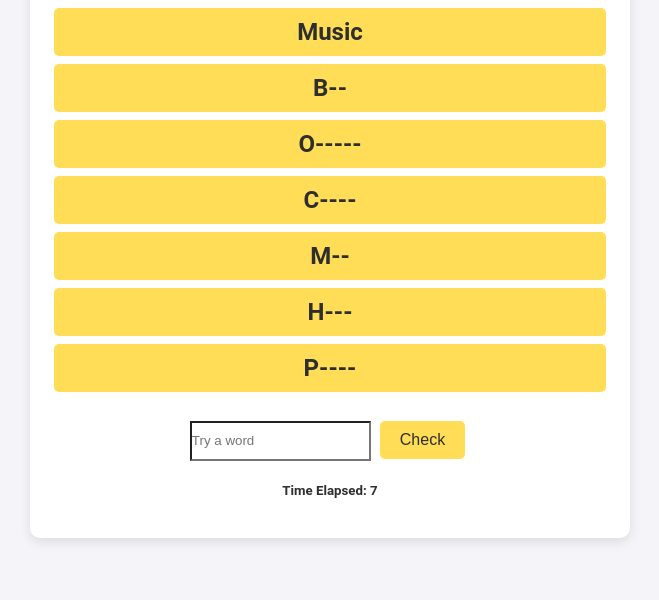
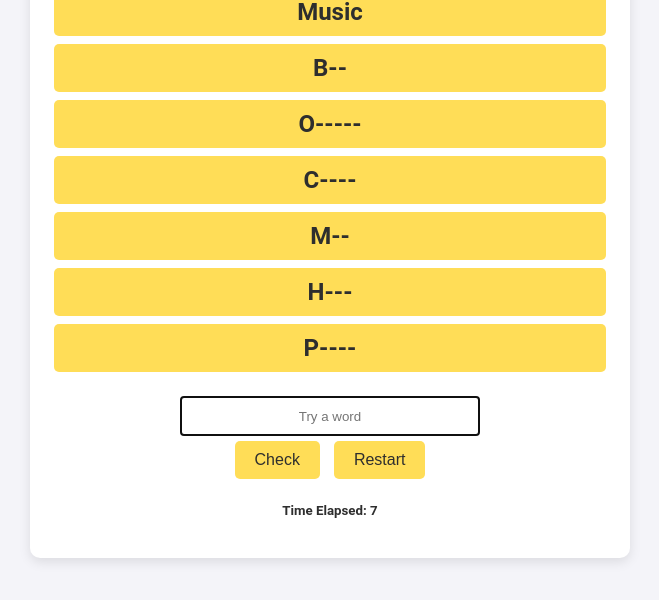
Before and after one commit to tevBoyz/Word-Chain, a plain HTML site: page index.html in a window 1280 px wide. Both pictures are taken after a click on the button "Check". Shown: the part 168-768 px from the top of the page, without its empty margins (310-969 px from the left). Drawn offline with Linux system fonts and the light colour scheme.

Commit message:
Added autofocus
autofocus, restart option, and removed autofill

```diff
--- a/index.html
+++ b/index.html
@@ -31,8 +31,11 @@
             class="wordin"
             placeholder="Try a word"
             autocomplete="off"
+            autofocus
           />
+          <br />
           <button class="button check">Check</button>
+          <button class="button check" onclick="restart()">Restart</button>
           <br /><br />
           <h5 class="timer"></h5>
         </div>
--- a/script.js
+++ b/script.js
@@ -104,6 +104,8 @@ var currentWordIndex = 1;
 var currentLetterIndex = 1;
 var time = 0;
 var timer;
+var input;
+
 
 var inputField = document.querySelector('.wordin');
 inputField.addEventListener('keydown', (event)=>{
@@ -120,9 +122,10 @@ checkButton.addEventListener('click', ()=>{
 })
 
 function check(){
-  var input = document.querySelector('.wordin');
+  input = document.querySelector('.wordin');
   var playerIn = input.value.toLowerCase();
-  input.value = ''
+  input.value = '';
+  input.focus();
 
   var currentWord = currentChain[currentWordIndex].toLowerCase();
 
--- a/styles.css
+++ b/styles.css
@@ -65,6 +65,8 @@ header h1 {
   background-color: #fff;
   color: #2e2e2e;
   height: 40px;
+  width: 300px;
+  text-align: center;
 }
 
 .button.check {
```
